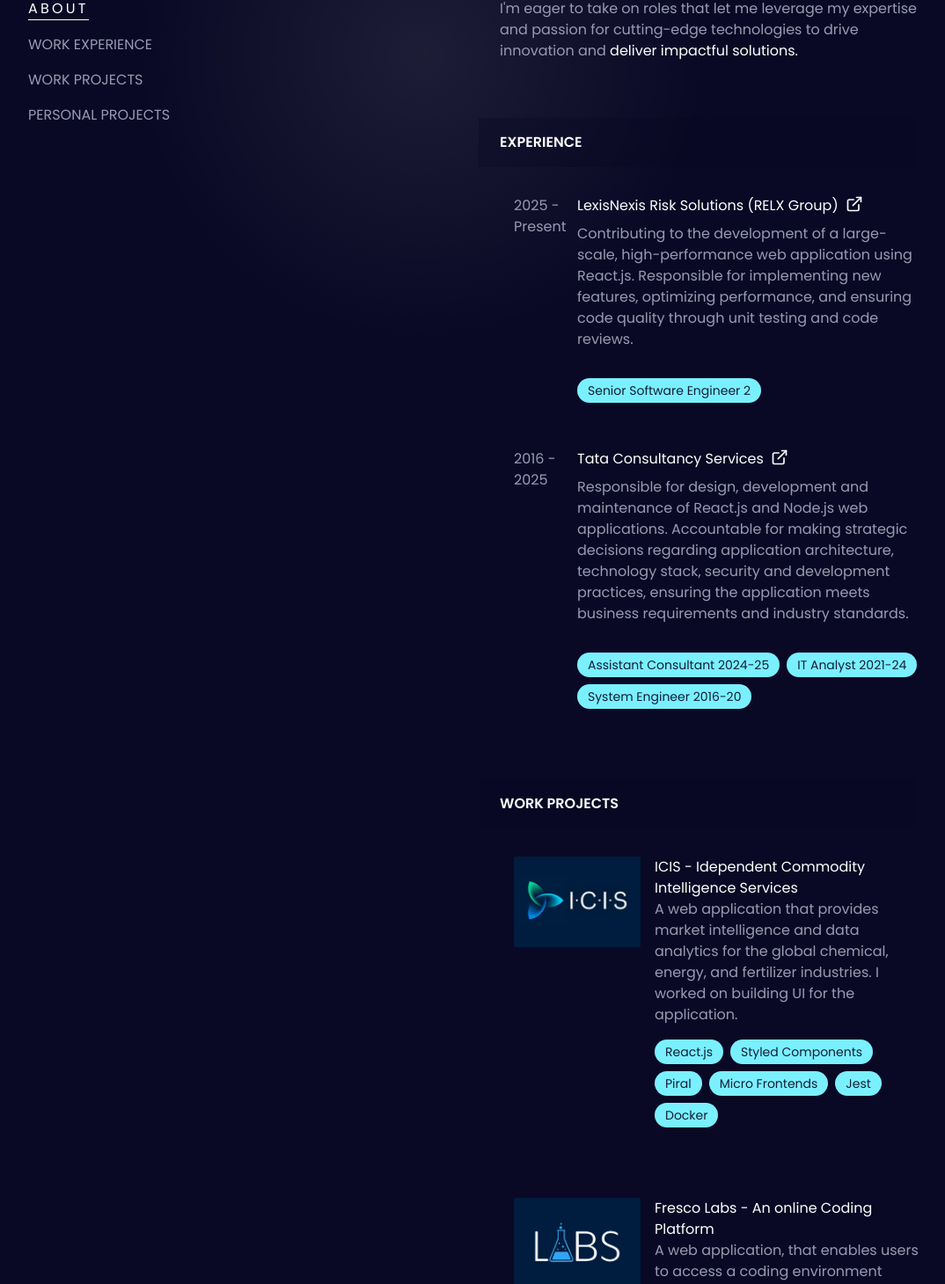
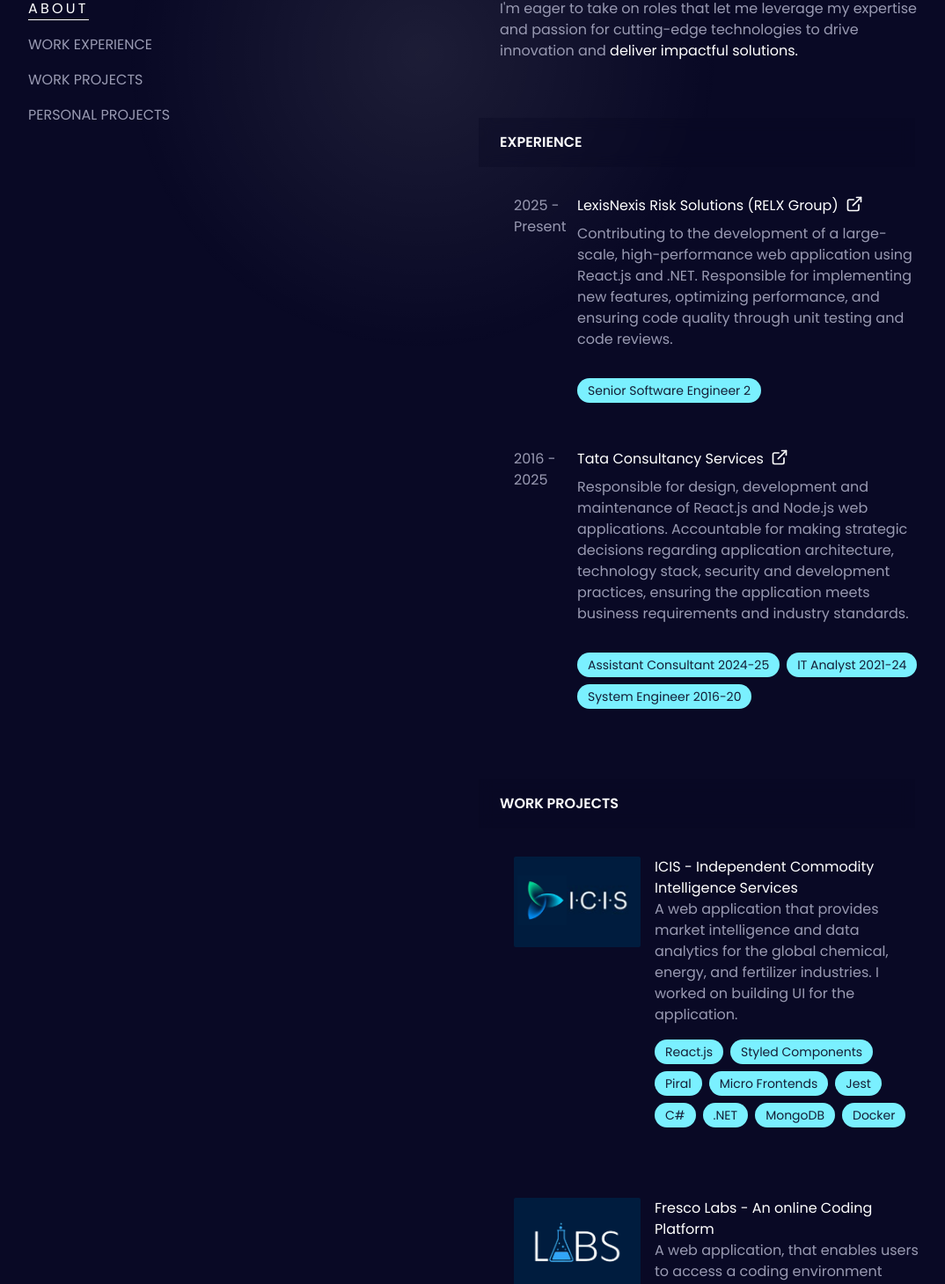
Before and after one commit to skarthikayan/karthikayan.in, a React (Vite) app: page / in a window 1280 px wide. Shown: the part 418-1878 px from the top of the page at 88% size, without its empty margins (96-1170 px from the left). Built offline with nearby package versions, Linux system fonts and the light colour scheme.

Commit message:
Fixed minor typos

```diff
--- a/src/components/Experience.jsx
+++ b/src/components/Experience.jsx
@@ -9,7 +9,7 @@
       link: "https://risk.lexisnexis.com/global/en/about-us",
       period: "2025 - Present",
       description:
-        "Contributing to the development of a large-scale, high-performance web application using React.js. Responsible for implementing new features, optimizing performance, and ensuring code quality through unit testing and code reviews.",
+        "Contributing to the development of a large-scale, high-performance web application using React.js and .NET. Responsible for implementing new features, optimizing performance, and ensuring code quality through unit testing and code reviews.",
       skills: ["Senior Software Engineer 2"],
     },
     {
--- a/src/components/Projects.jsx
+++ b/src/components/Projects.jsx
@@ -8,7 +8,7 @@
 function Projects() {
   const projects = [
     {
-      name: "ICIS - Idependent Commodity Intelligence Services",
+      name: "ICIS - Independent Commodity Intelligence Services",
       link: "https://www.icis.com/explore/about/?intcmp=mega-menu-explore-about",
       description:
         "A web application that provides market intelligence and data analytics for the global chemical, energy, and fertilizer industries. I worked on building  UI for the application.",
@@ -19,6 +19,9 @@
         "Piral",
         "Micro Frontends",
         "Jest",
+        "C#",
+        ".NET",
+        "MongoDB",
         "Docker",
       ],
     },
```
